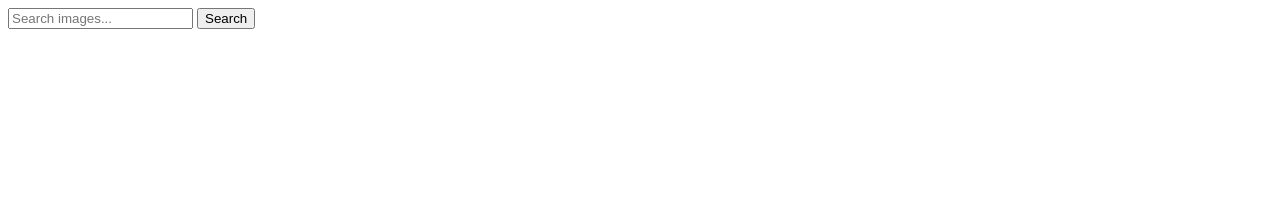
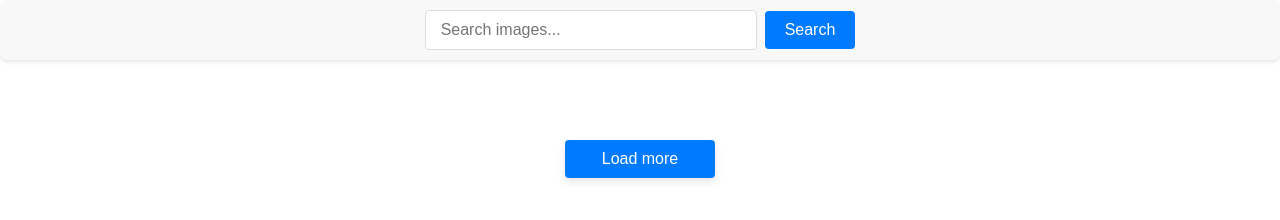
Before and after one commit to Ksenia-m4/goit-js-hw-11, a website built with Parcel: page src/index.html in a window 1280 px wide. Built offline with nearby package versions, Linux system fonts and the light colour scheme.

Commit message:
update css styles

```diff
--- a/package.json
+++ b/package.json
@@ -18,7 +18,7 @@
     "url": "https://github.com/goitacademy/parcel-project-template/issues"
   },
   "dependencies": {
-    "axios": "^1.7.4",
+    "axios": "^1.7.5",
     "modern-normalize": "^1.1.0",
     "notiflix": "^3.2.7",
     "simplelightbox": "^2.14.3"
--- a/src/styles.css
+++ b/src/styles.css
@@ -1,4 +1,4 @@
-/* * {
+* {
   margin: 0;
   padding: 0;
 }
@@ -7,18 +7,123 @@ h1,
 h2,
 p {
   margin: 0;
-} */
+}
 
-.is-hidden {
-  position: absolute;
-  width: 1px;
-  height: 1px;
-  margin: -1px;
-  border: 0;
-  padding: 0;
+.gallery {
+  display: grid;
+  grid-template-columns: repeat(auto-fill, minmax(300px, 1fr));
+  gap: 16px;
+  padding: 20px;
+}
 
-  white-space: nowrap;
-  clip-path: inset(100%);
-  clip: rect(0 0 0 0);
+.photo-card {
+  border-radius: 8px;
   overflow: hidden;
+  box-shadow: 0 4px 8px rgba(0, 0, 0, 0.1);
+  background-color: #fff;
+  transition: transform 0.3s ease;
 }
+
+.photo-card:hover {
+  transform: translateY(-10px);
+}
+
+.photo-card img {
+  width: 100%;
+  height: 200px;
+  object-fit: cover;
+  display: block;
+}
+
+.info {
+  padding: 10px;
+  display: flex;
+  justify-content: space-between;
+  flex-wrap: wrap;
+  background-color: #f8f8f8;
+}
+
+.info-item {
+  margin: 5px 0;
+  font-size: 14px;
+  display: flex;
+  align-items: center;
+  flex-direction: column;
+  align-items: center;
+}
+
+.info-item b {
+  margin-bottom: 4px;
+  font-weight: 600;
+}
+
+.info-item span {
+  color: #555;
+}
+
+.search-form {
+  display: flex;
+  justify-content: center;
+  align-items: center;
+  margin-bottom: 20px;
+  gap: 8px;
+  padding: 10px;
+  background-color: #f8f8f8;
+  border-radius: 8px;
+  box-shadow: 0 2px 4px rgba(0, 0, 0, 0.1);
+}
+
+.search-form input[type='text'] {
+  width: 300px;
+  padding: 10px 15px;
+  font-size: 16px;
+  border: 1px solid #ddd;
+  border-radius: 4px;
+  outline: none;
+  transition: border-color 0.3s ease;
+}
+
+.search-form input[type='text']:focus {
+  border-color: #007bff;
+}
+
+.search-form button[type='submit'] {
+  padding: 10px 20px;
+  background-color: #007bff;
+  color: #fff;
+  border: none;
+  border-radius: 4px;
+  cursor: pointer;
+  font-size: 16px;
+  transition: background-color 0.3s ease;
+}
+
+.search-form button[type='submit']:hover {
+  background-color: #0056b3;
+}
+
+.load-more {
+  display: block;
+  width: 150px;
+  margin: 20px auto;
+  padding: 10px 20px;
+  background-color: #007bff;
+  color: #fff;
+  border: none;
+  border-radius: 4px;
+  cursor: pointer;
+  font-size: 16px;
+  font-weight: 400;
+  box-shadow: 0 4px 8px rgba(0, 0, 0, 0.1);
+  transition: background-color 0.3s ease, transform 0.2s ease;
+}
+
+.load-more:hover {
+  background-color: #0056b3;
+  transform: translateY(-2px);
+}
+
+.load-more:active {
+  background-color: #004494;
+  transform: translateY(0);
+}
```
Also changed, not shown: src/index.html (+18 -0 lines), 1 other file.
